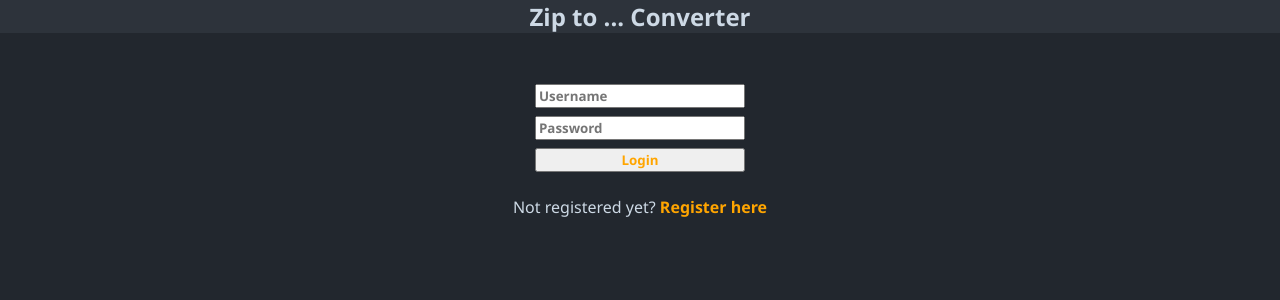
After one commit to Gordss/web-project, a PHP site: page /login.php in a window 1280 px wide. The commit adds this page. Shown: the top 300 px of the page. Run offline with PHP 8.4, Linux system fonts and the light colour scheme.

Commit message:
Registration and login - initial version

```diff
--- a/Storage.php
+++ b/Storage.php
@@ -35,6 +35,30 @@ class Storage
         return $archive;
     }
 
+    public function registerUser($username, $password): string
+    {
+        try {
+            $this->conn->prepare('INSERT INTO web_project.users (username,password) VALUES (?, ?)')
+                ->execute([$username, $password]);
+        } catch (PDOException $e) {
+            return $e->getMessage();
+        }
+        return "";
+    }
+
+    public function verifyUserCredentials($username, $password): bool
+    {
+        try {
+            $stmt = $this->conn->prepare('SELECT password FROM web_project.users WHERE username = ? AND password = ?');
+            $stmt->execute([$username, $password]);
+            $result = $stmt->fetch();
+            return sizeof($result) > 0;
+        } catch (PDOException $e) {
+            error_log($e->getMessage(), 3, 'errors.log');
+            return false;
+        }
+    }
+
     private function __construct()
     {
         $this->conn = new PDO("mysql:host=localhost", "root", "");
--- a/db/create_tables.sql
+++ b/db/create_tables.sql
@@ -1,7 +1,9 @@
 CREATE DATABASE IF NOT EXISTS web_project;
 
 CREATE TABLE IF NOT EXISTS web_project.users (
-  id INT AUTO_INCREMENT PRIMARY KEY
+  id INT AUTO_INCREMENT PRIMARY KEY,
+  username VARCHAR(64) NOT NULL,
+  password VARCHAR(64) NOT NULL
 );
 
 CREATE TABLE IF NOT EXISTS web_project.archives (
--- /dev/null
+++ b/header.php
@@ -0,0 +1,3 @@
+<header id="main-header">
+    <a href=""><h1>Zip to ... Converter</h1></a>
+</header>
--- /dev/null
+++ b/login.php
@@ -0,0 +1,39 @@
+<!DOCTYPE html>
+<html lang="en">
+<head>
+    <meta charset="UTF-8">
+    <title>TODO add title</title>
+    <link rel="stylesheet" href="styles/style.css">
+</head>
+<body>
+<?php
+require 'header.php';
+?>
+<main>
+    <?php
+    require_once 'Storage.php';
+
+    session_start();
+    if (isset($_POST['username'])) {
+        $username = $_POST['username'];
+        $password = $_POST['password'];
+        $userIsValid = Storage::getInstance()->verifyUserCredentials($username, $password);
+        if ($userIsValid) {
+            $_SESSION['username'] = $username;
+            header('Location: index.php');
+        } else {
+            echo "<script>alert('Invalid combination of user and password')</script>"; // TODO better error msg
+        }
+    }
+    ?>
+    <section class="credentials-section">
+        <form class="credentials-form" method="post" action="">
+            <input type="text" name="username" placeholder="Username"/>
+            <input type="password" name="password" placeholder="Password"/>
+            <input type="submit" value="Login"/>
+        </form>
+        <p>Not registered yet? <a href="register.php">Register here</a></p>
+    </section>
+</main>
+</body>
+</html>
--- /dev/null
+++ b/logout.php
@@ -0,0 +1,6 @@
+<?php
+session_start();
+if (session_destroy()) {
+    header('Location: login.php');
+}
+?>
--- a/styles/style.css
+++ b/styles/style.css
@@ -108,3 +108,34 @@ button {
 #file-input {
     font-size: large;
 }
+
+.credentials-section {
+    width: 20%;
+    margin: auto;
+    display: flex;
+    flex-direction: column;
+    align-content: center;
+}
+
+.credentials-form {
+    display: flex;
+    flex-direction: column;
+    margin-left: auto;
+    margin-right: auto;
+    margin-top: 20%;
+}
+
+.credentials-form input {
+    color: orange;
+    font-weight: bold;
+    margin-bottom: 8px;
+}
+
+.credentials-section p {
+    text-align: center;
+}
+
+.credentials-section p a {
+    font-weight: bold;
+    color: orange;
+}
--- a/upload.php
+++ b/upload.php
@@ -5,7 +5,6 @@ require "Storage.php";
 if (!isset($_FILES['file'])) {
     respondWithBadRequest('No file uploaded');
 }
-
 
 verifyFileType();
 try {
--- a/index.html
+++ b/upload_page.php
@@ -13,10 +13,7 @@
     <nav>
         <ul id="navigation-list">
             <li>
-                <a href="index.html">Nav1</a>
-            </li>
-            <li>
-                <a href="index.html">Nav2</a>
+                <a href="logout.php">Log out</a>
             </li>
         </ul>
     </nav>
```
Also changed, not shown: index.php (added, +22 -0 lines), register.php (added, +38 -0 lines).
